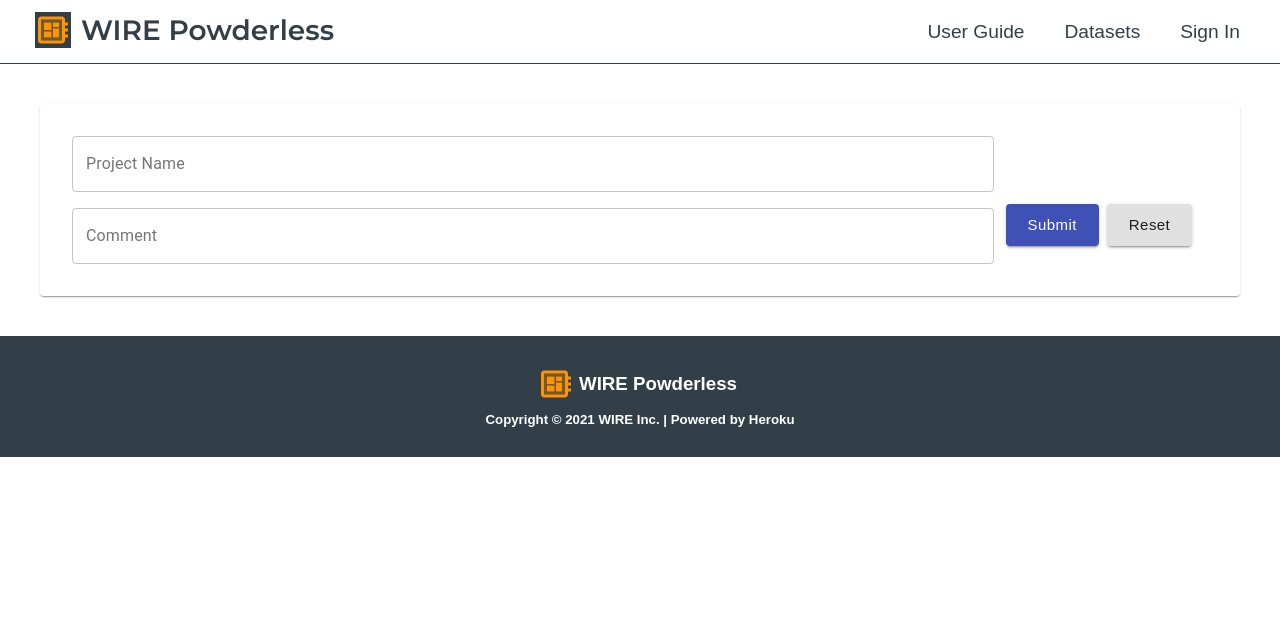
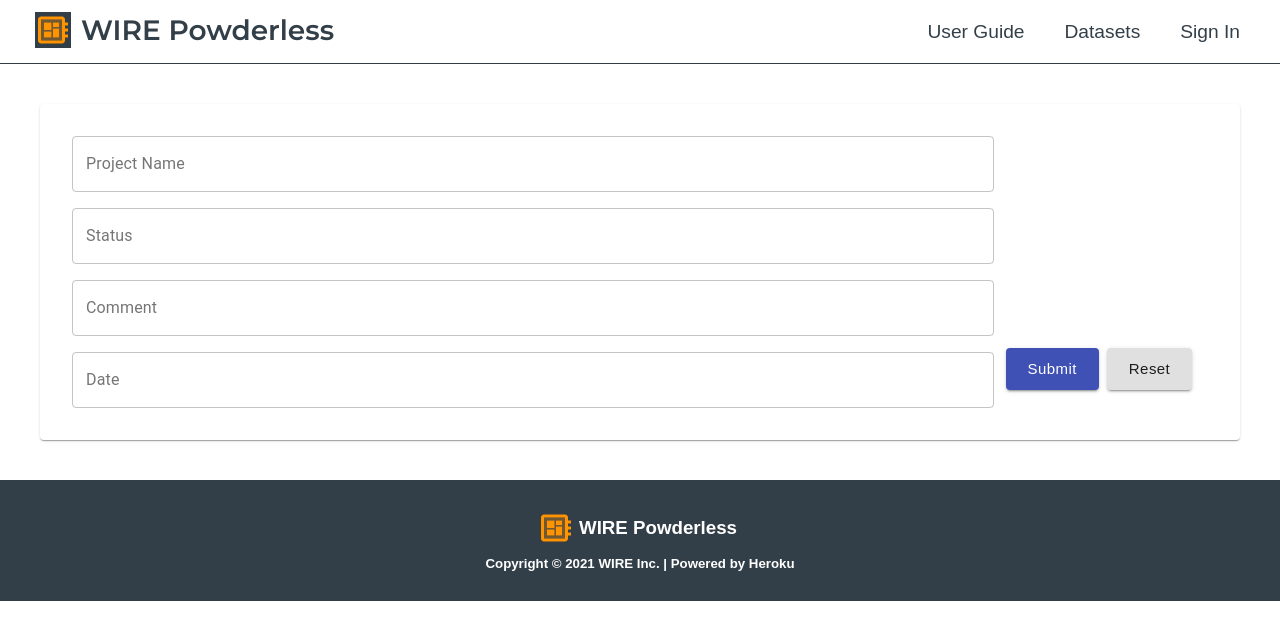
Before and after one commit to sohaibi/EE461L-Project, a React (Create React App) app in the folder Frontend/: page /project in a window 1280 px wide. Shown: the top 640 px of the page. Built offline with nearby package versions, Linux system fonts and the light colour scheme.

Commit message:
validation+local storage

```diff
--- a/Frontend/src/Components/Pages/ProjectPage/ProjectForm.js
+++ b/Frontend/src/Components/Pages/ProjectPage/ProjectForm.js
@@ -18,7 +18,7 @@
 
     const validate = (fieldValues = values) => {
         let temp = { ...errors }
-        if ('fullName' in fieldValues)
+        if ('projName' in fieldValues)
             temp.projName = fieldValues.projName ? "" : "This field is required."
 
         setErrors({
@@ -26,7 +26,7 @@
         })
 
         if (fieldValues == values)
-            return Object.values(temp).every(x => x == "")
+            return Object.values(temp).every(x => x == "") //ret boolean validate()
     }
 
     const {
@@ -39,11 +39,12 @@
     } = useForm(initialFValues, true, validate);
 
     const handleSubmit = e => {
-        e.preventDefault()
+         e.preventDefault()
         if (validate()){
             projectService.insertProject(values)
             resetForm()
         }
+
     }
 
 
@@ -56,11 +57,24 @@
                     label="Project Name"
                     value={values.projName}
                     onChange={handleInputChange}
+                    error={errors.projName}
+                />
+                <Controls.Input
+                    name="status"
+                    label="Status"
+                    value={values.status}
+                    onChange={handleInputChange}
                 />
                 <Controls.Input
                     name="comment"
                     label="Comment"
                     value={values.comment}
+                    onChange={handleInputChange}
+                />
+                <Controls.Input
+                    name="date"
+                    label="Date"
+                    value={values.date}
                     onChange={handleInputChange}
                 />
                 <div>
--- a/Frontend/src/Components/Pages/ProjectPage/controls/Input.js
+++ b/Frontend/src/Components/Pages/ProjectPage/controls/Input.js
@@ -14,6 +14,7 @@ export default function Input(props) {
         onChange = {onChange}
         {...other}
         {...(error && {error:true,helperText:error})}
+        //13:17 Validation
         />
     )
 }
--- a/Frontend/src/Components/Pages/ProjectPage/projectService.js
+++ b/Frontend/src/Components/Pages/ProjectPage/projectService.js
@@ -1,10 +1,4 @@
 
-export const getDepartmentCollection = ()=>([
-    { id: '1', title: 'Dev' },
-    { id: '2', title: 'Test' },
-    { id: '3', title: 'Opt' },
-    { id: '4', title: 'Hit' },
-])
 
 const KEYS ={
     projects:'projects',
@@ -40,12 +34,5 @@ export function getAllProjects() {
      // check if item already occupied
     if (localStorage.getItem(KEYS.projects) == null)
         localStorage.setItem(KEYS.projects, JSON.stringify([]))
-    let projects = JSON.parse(localStorage.getItem(KEYS.projects));
-
-    //map departmentID to department title
-    let departments = getDepartmentCollection();
-    return projects.map(x => ({
-        ...x,
-        department : departments[x.departmentId-1].title
-    }))
+    return JSON.parse(localStorage.getItem(KEYS.projects));
 }
--- a/Frontend/src/Components/Pages/ProjectPage/useForm.js
+++ b/Frontend/src/Components/Pages/ProjectPage/useForm.js
@@ -14,11 +14,11 @@ export function useForm(initialFValues, validateOnChange= false, validate) {
             ...values,     //keep other values the same
             [name]:value //change specific value
         })
-        if(validateOnChange)
+        if(validateOnChange) //real time validation
             validate({[name]: value})
     }
 
-    //validation section
+    //validation section 19:58
     const resetForm = () => {
         setValues(initialFValues);
         setErrors({})
```
